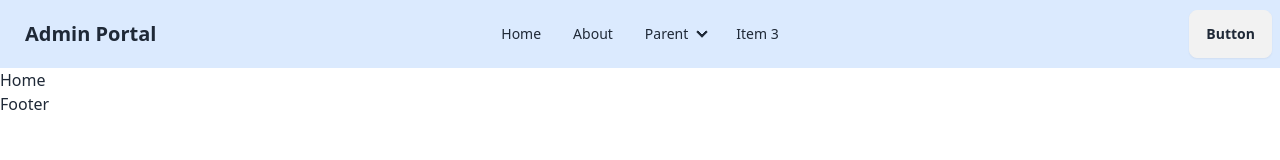
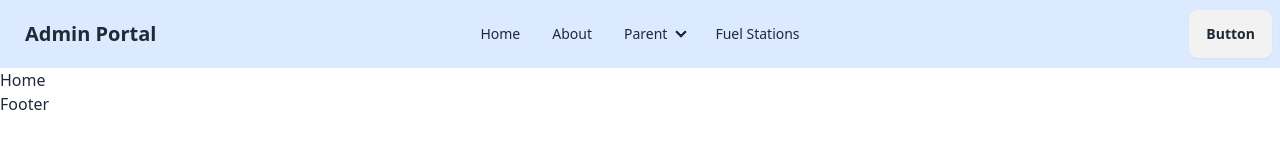
Before and after one commit to Khemz-Developer/fuel-quota-management-frontend-Project, a React (Vite) app in the folder Admin-Portal/: page / in a window 1280 px wide. Shown: the top 160 px of the page. Built offline with nearby package versions, Linux system fonts and the light colour scheme.

Commit message:
feat(admin-portal): minor changes in Navbar component

```diff
--- a/Admin-Portal/src/components/NavBar.jsx
+++ b/Admin-Portal/src/components/NavBar.jsx
@@ -70,7 +70,7 @@ function NavBar() {
               </details>
             </li>
             <li>
-              <a>Item 3</a>
+              <a>Fuel Stations</a>
             </li>
           </ul>
         </div>
```
